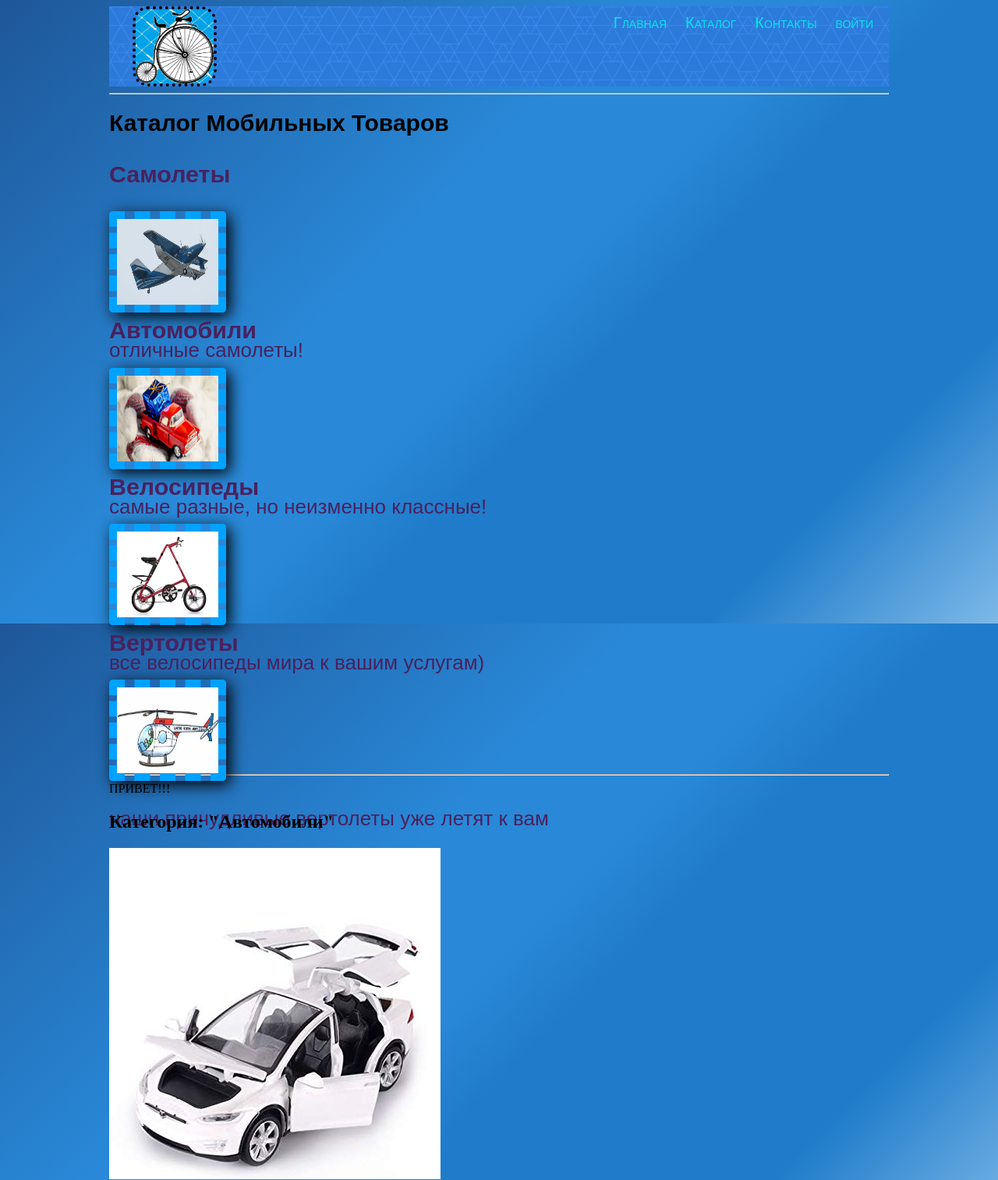
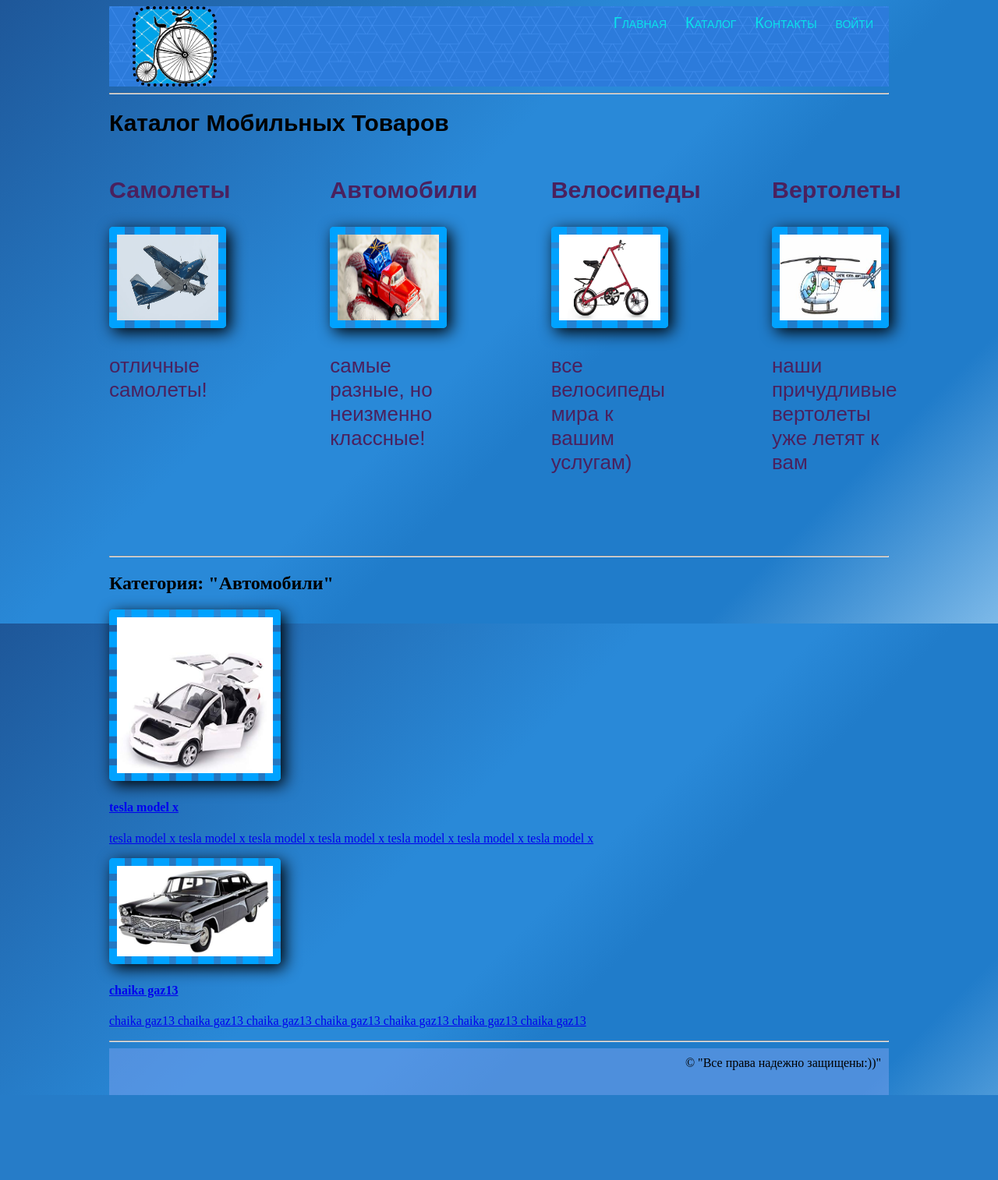
Before and after one commit to DmitriChe/geekshop, a Django app: page /catalog/2/ in a window 1280 px wide. Shown: the top 1514 px of the page at 78% size. After the commit the page ends 1405 px from the top, so only its background shows below. Run offline with Django 3.2, Linux system fonts and the light colour scheme; data comes from the database, SQL or seed files in the repository; some web fonts are replaced.

Commit message:
подправил css

```diff
--- a/mainapp/templates/mainapp/includes/inc_categories_menu.html
+++ b/mainapp/templates/mainapp/includes/inc_categories_menu.html
@@ -1,4 +1,5 @@
-<ul class="links-menu">
+{% comment %}
+    <ul class="catalog-menu">
         <li>
             <a href="{% url 'catalog:category' 0 %}"
                 class="{% if request.resolver_match.kwargs.pk=='0' %}
@@ -18,3 +19,22 @@
             </li>
         {% endfor %}
     </ul>
+{% endcomment %}
+
+<h1 class="catalog">{{ title|title }}</h1>
+
+<ul class="catalog-menu">
+    {# категории из БД #}
+
+    {% for category in links_menu %}
+        <li>
+            <div class="catalog-item">
+                <a href="{% url category.linkname %}">
+                    <h3>{{ category.name }}</h3>
+                    <img src="{{ category.image.url }}" alt="{{ category.name }}" title="{{ category.name }}"><br>
+                    <p>{{ category.description }}</p><br><br>
+                </a>
+            </div>
+        </li>
+    {% endfor %}
+</ul>
--- a/mainapp/templates/mainapp/pages/products_list.html
+++ b/mainapp/templates/mainapp/pages/products_list.html
@@ -7,31 +7,10 @@
 
 {% block page_content %}
 
-        <h1 class="catalog">{{ title|title }}</h1>
-
-    <ul class="catalog-menu">
-        {# категории из БД #}
-
-        {% for category in links_menu %}
-            <li>
-                <div class="catalog-item">
-                    <a href="{% url category.linkname %}">
-                        <h3>{{ category.name }}</h3>
-                        <img src="{{ category.image.url }}" alt="{{ category.name }}" title="{{ category.name }}"><br>
-                        <p>{{ category.description }}</p><br><br>
-                    </a>
-                </div>
-            </li>
-        {% endfor %}
-    </ul>
+    {% include 'mainapp/includes/inc_categories_menu.html' %}
 
     <hr>
 
-    <div class="details">
-        ПРИВЕТ!!!
-        <div class="links clearfix">
-            {# include 'mainapp/includes/inc_categories_menu.html' #}
-        </div>
     <div class="products_list">
         <div class="title clearfix">
             <h2>
@@ -40,11 +19,10 @@
         </div>
         <div class="category-products clearfix">
             {% for product in products %}
-                    <div class="block">
+                <div class="list-item">
                     <a href="#">
                         <img src="/media/{{ product.image }}" alt="product">
                         <div class="text">
-                                <img src="{% static 'img/icon-hover.png' %}" alt="hover">
                             <h4>{{ product.name }}</h4>
                             <p>{{ product.description }}</p>
                         </div>
@@ -53,6 +31,5 @@
             {% endfor %}
         </div>
     </div>
-    </div>
     <div class="clr"></div>
 {% endblock %}
--- a/mainapp/urls.py
+++ b/mainapp/urls.py
@@ -4,6 +4,6 @@ import mainapp.views as mainapp
 app_name = 'catalog'
 
 urlpatterns = [
-    url(r'^$', mainapp.catalog, name='index'),
-    url(r'^(?P<pk>\d+)/$', mainapp.catalog, name='catalog'),
+    url(r'^$', mainapp.products_list, name='index'),
+    url(r'^(?P<pk>\d+)/$', mainapp.products_list, name='catalog'),
 ]
--- a/mainapp/views.py
+++ b/mainapp/views.py
@@ -13,7 +13,7 @@ def main(request):
     return render(request, 'mainapp/index.html')
 
 
-def catalog(request, pk=None):
+def products_list(request, pk=None):
     print(pk)
 
     title = 'Каталог мобильных товаров'
@@ -53,7 +53,7 @@ def catalog(request, pk=None):
         # Добавил, чтобы выводились товары даже когда не указана категория
         'products': products
     }
-    return render(request, 'mainapp/pages/catalog.html', content)
+    return render(request, 'mainapp/pages/products_list.html', content)
 
 
 # def catalog(request, pk=None):
--- a/static/css/style.css
+++ b/static/css/style.css
@@ -138,16 +138,11 @@ input[type="submit"] {
     font-size: 20px;
 }
 
-div.prod-img {
-    float: left;
+.prod-img {
     margin: 10px 20px 10px 0;
 }
 
-.prod-param {
-    clear: both;
-}
-
-div.prod-img img {
+.prod-img img {
     width: 300px;
     border: 10px double rgb(207, 170, 4);
     border-radius: 90px;
@@ -155,7 +150,7 @@ div.prod-img img {
     transform: rotate(10deg);
 }
 
-div.prod-img img:hover {
+.prod-img img:hover {
     border: none;
     margin: 10px;
 }
@@ -201,6 +196,26 @@ h1.catalog + ul a:hover {
     color: rgb(212, 10, 212);
 }
 
+.catalog-menu {
+    padding: 0;
+    display: flex;
+    justify-content: space-between;
+}
+
+.catalog-menu li{
+    display: block;
+    max-width: 150px;
+}
+
+.catalog-menu span {
+    display: block;
+    text-align: center;
+}
+
+.catalog-item {
+
+}
+
 .catalog-item img{
     border: dashed 10px rgb(0, 162, 255);
     border-radius: 5px;
@@ -215,36 +230,23 @@ h1.catalog + ul a:hover {
     transform: rotate(10deg)
 }
 
-ul.catalog-menu {
-    padding: 0;
-    /* overflow: hidden; */
+.list-item img{
+    border: dashed 10px rgb(0, 162, 255);
+    border-radius: 5px;
+    box-shadow: 5px 5px 20px black;
+    width: 200px;
 }
 
-div.header:after,
-ul.catalog-menu:after {
+.list-item img:hover{
+    border: dashed 10px rgb(227, 252, 3);
+    box-shadow: 3px 3px 3px black;
+    transform: rotate(10deg)
+}
+
+div.header:after {
     content: '';
     clear: both;
     display: block;
-}
-
-ul.catalog-menu li{
-    display: block;
-    float: none;
-    height: 170px;
-    margin-right: 133px;
-}
-
-ul.catalog-menu li:nth-child(n + 5) {
-    margin-top: 40px;
-}
-
-ul.catalog-menu li:nth-child(4n) {
-    margin-right: 0;
-}
-
-ul.catalog-menu span {
-    display: block;
-    text-align: center;
 }
 
 table {
```
Also changed, not shown: mainapp/templates/mainapp/includes/inc_categories_menu2.html (deleted, +0 -20 lines), mainapp/templates/mainapp/pages/airplanes.html (deleted, +0 -49 lines), mainapp/templates/mainapp/pages/catalog.html (deleted, +0 -50 lines). Lines whose indentation alone changed are shown as unchanged.
